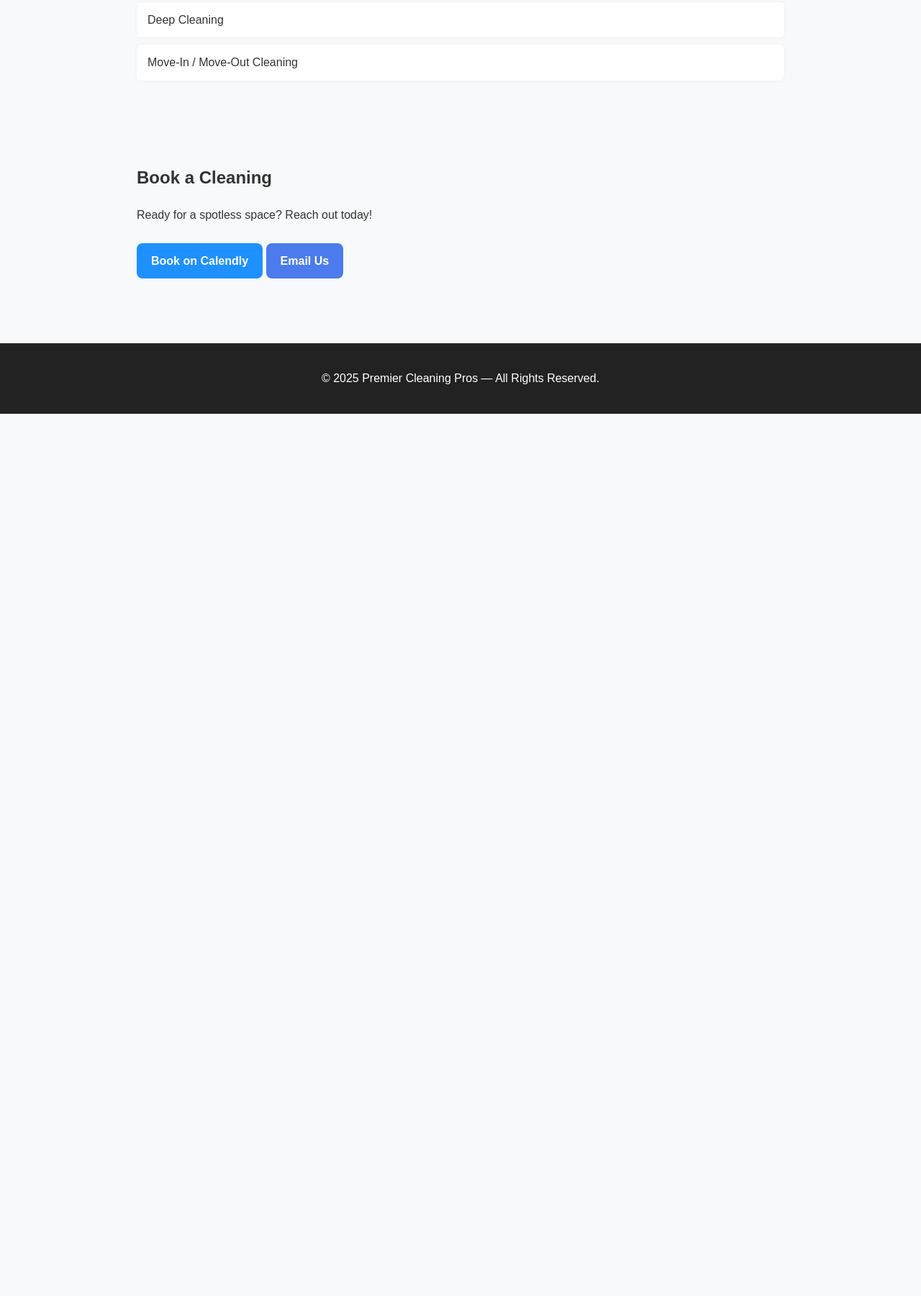
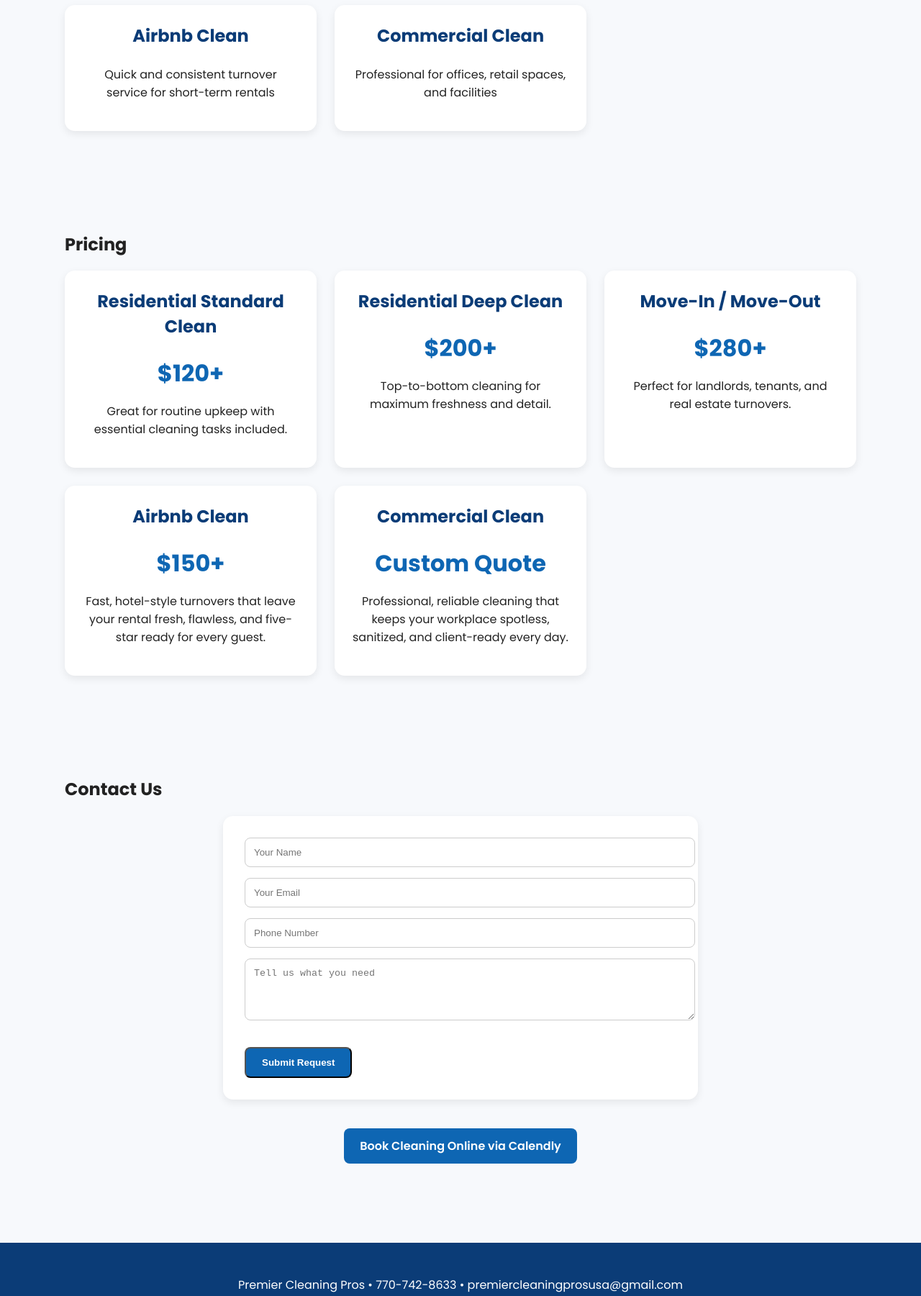
Before and after one commit to PremierCleaningPros/PCP-Website, a plain HTML site: page index.html in a window 1280 px wide. Shown: the part 802-2603 px from the top of the page at 72% size. Before the commit the page ends 1377 px from the top, so only its background shows below. Drawn offline with Linux system fonts and the light colour scheme.

Commit message:
Revamp index.html with new layout and styles
Updated the HTML structure and styles for improved layout and design, including new sections for services and pricing.

```diff
--- a/index.html
+++ b/index.html
@@ -1,46 +1,181 @@
 <!DOCTYPE html>
 <html lang="en">
 <head>
-  <meta charset="UTF-8">
-  <meta name="viewport" content="width=device-width, initial-scale=1.0">
+  <meta charset="UTF-8" />
+  <meta name="viewport" content="width=device-width, initial-scale=1.0" />
   <title>Premier Cleaning Pros</title>
-  <link rel="stylesheet" href="style.css">
+  <link rel="preconnect" href="https://fonts.googleapis.com" />
+  <link rel="preconnect" href="https://fonts.gstatic.com" crossorigin />
+  <link href="https://fonts.googleapis.com/css2?family=Poppins:wght@300;400;600;700&display=swap" rel="stylesheet" />
+  <style>
+    body {
+      margin: 0;
+      font-family: 'Poppins', sans-serif;
+      background: #f7f9fc;
+      color: #222;
+    }
+    header {
+      background: linear-gradient(135deg, #0b3c77, #0e66b3);
+      padding: 40px 20px;
+      text-align: center;
+      color: #fff;
+    }
+    header h1 {
+      margin: 0;
+      font-size: 42px;
+      font-weight: 700;
+    }
+    header p {
+      font-size: 18px;
+      margin-top: 10px;
+    }
+    .section {
+      padding: 60px 20px;
+      max-width: 1100px;
+      margin: auto;
+    }
+    .services, .pricing-table {
+      display: grid;
+      grid-template-columns: repeat(auto-fit, minmax(280px, 1fr));
+      gap: 25px;
+    }
+    .card {
+      background: #fff;
+      padding: 25px;
+      border-radius: 14px;
+      box-shadow: 0 4px 12px rgba(0,0,0,0.08);
+      text-align: center;
+    }
+    .card h3 {
+      margin-top: 0;
+      font-size: 24px;
+      color: #0b3c77;
+    }
+    .price {
+      font-size: 32px;
+      font-weight: 700;
+      margin: 10px 0;
+      color: #0e66b3;
+    }
+    .btn {
+      display: inline-block;
+      background: #0e66b3;
+      color: #fff;
+      padding: 12px 22px;
+      border-radius: 8px;
+      text-decoration: none;
+      margin-top: 15px;
+      font-weight: 600;
+    }
+    form {
+      background: #fff;
+      padding: 30px;
+      border-radius: 14px;
+      box-shadow: 0 4px 12px rgba(0,0,0,0.08);
+      max-width: 600px;
+      margin: auto;
+    }
+    form input, form textarea {
+      width: 100%;
+      padding: 12px;
+      margin-bottom: 15px;
+      border-radius: 8px;
+      border: 1px solid #ccc;
+    }
+    footer {
+      background: #0b3c77;
+      color: #fff;
+      padding: 30px;
+      text-align: center;
+      margin-top: 50px;
+    }
+  </style>
 </head>
-
 <body>
   <header>
     <h1>Premier Cleaning Pros</h1>
-    <p class="tagline">Meticulous • Reliable • Professional</p>
+    <p>Meticulous • Reliable • Professional</p>
     <a class="cta" href="tel:7707428633">Call Now: 770-742-8633</a>
   </header>
 
-  <section class="about">
+<section class="about">
     <h2>About Us</h2>
-    <p>At Premier Cleaning Pros, we deliver top-tier residential, commercial, deep clean, Airbnb turnovers, and move-in/move-out cleaning services. We’re committed to quality, consistency, and leaving your space spotless every time.</p>
+    <p>At Premier Cleaning Pros, we treat your space like it’s our own. We show up with care, attention to detail, and a genuine love for making homes and businesses feel fresh and welcoming. Whether you need help with an Airbnb, a move, or weekly upkeep, we’re here to make life easier — one sparkling clean at a time! Reliable service, friendly faces, and results you’ll truly feel at home with. We’re committed to quality, consistency, and leaving your space spotless every time.</p>
   </section>
 
-  <section class="services">
+ <section class="section" id="services">
     <h2>Our Services</h2>
-    <ul>
-      <li>Residential Cleaning</li>
-      <li>Commercial Office Cleaning</li>
-      <li>Airbnb / Short-Term Rental Flips</li>
-      <li>Deep Cleaning</li>
-      <li>Move-In / Move-Out Cleaning</li>
-    </ul>
+    <div class="services">
+      <div class="card">
+        <h3>Residential Standard Clean</h3>
+        <p>Perfect for regular upkeep of homes and apartments. Dusting, vacuuming, mopping, bathroom & kitchen cleaning, trash removal.</p>
+      </div>
+      <div class="card">
+        <h3>Residential Deep Clean</h3>
+        <p>Detailed top-to-bottom cleaning for homes that need extra attention. Baseboards, vents, inside appliances, detailed bathroom scrub</p>
+      </div>
+      <div class="card">
+        <h3>Move In / Move Out</h3>
+        <p>Ideal for empty properties before or after moving. Full deep clean of all rooms, cabinets, and appliances</p>
+      </div>
+  <div class="card">
+        <h3>Airbnb Clean</h3>
+        <p>Quick and consistent turnover service for short-term rentals</p>
+      </div>
+  <div class="card">
+        <h3>Commercial Clean</h3>
+        <p>Professional for offices, retail spaces, and facilities</p>
+      </div>
+    </div>
   </section>
 
-  <section class="contact">
-    <h2>Book a Cleaning</h2>
-    <p>Ready for a spotless space? Reach out today!</p>
-    <a class="cta" href="https://calendly.com/premiercleaningprosusa">Book on Calendly</a>
-    <a class="cta secondary" href="mailto:premiercleaningprosusa@gmail.com">Email Us</a>
+  <section class="section" id="pricing">
+    <h2>Pricing</h2>
+    <div class="pricing-table">
+      <div class="card">
+        <h3>Residential Standard Clean</h3>
+        <div class="price">$120+</div>
+        <p>Great for routine upkeep with essential cleaning tasks included.</p>
+      </div>
+      <div class="card">
+        <h3>Residential Deep Clean</h3>
+        <div class="price">$200+</div>
+        <p>Top-to-bottom cleaning for maximum freshness and detail.</p>
+      </div>
+      <div class="card">
+        <h3>Move-In / Move-Out</h3>
+        <div class="price">$280+</div>
+        <p>Perfect for landlords, tenants, and real estate turnovers.</p>
+      </div>
+      <div class="card">
+        <h3>Airbnb Clean</h3>
+        <div class="price">$150+</div>
+        <p>Fast, hotel-style turnovers that leave your rental fresh, flawless, and five-star ready for every guest.</p>
+      </div>
+      <div class="card">
+        <h3>Commercial Clean</h3>
+        <div class="price">Custom Quote</div>
+        <p>Professional, reliable cleaning that keeps your workplace spotless, sanitized, and client-ready every day.</p>
+      </div>
+    </div>
+  </section>
+
+  <section class="section" id="booking">
+    <h2>Contact Us</h2>
+    <form action="https://formspree.io/f/xrbjewbd" method="POST">
+      <input type="text" name="name" placeholder="Your Name" required />
+      <input type="email" name="email" placeholder="Your Email" required />
+      <input type="text" name="phone" placeholder="Phone Number" required />
+      <textarea name="message" placeholder="Tell us what you need" rows="4"></textarea>
+      <button class="btn" type="submit">Submit Request</button>
+    </form>
+    <div style="text-align:center; margin-top:25px;">
+      <a class="btn" href="https://calendly.com/premiercleaningprosusa" target="_blank">Book Cleaning Online via Calendly</a>
+    </div>
   </section>
 
   <footer>
-    <p>© 2025 Premier Cleaning Pros — All Rights Reserved.</p>
+    <p>Premier Cleaning Pros • 770-742-8633 • premiercleaningprosusa@gmail.com</p>
   </footer>
-
-  <script src="script.js"></script>
 </body>
 </html>
```
